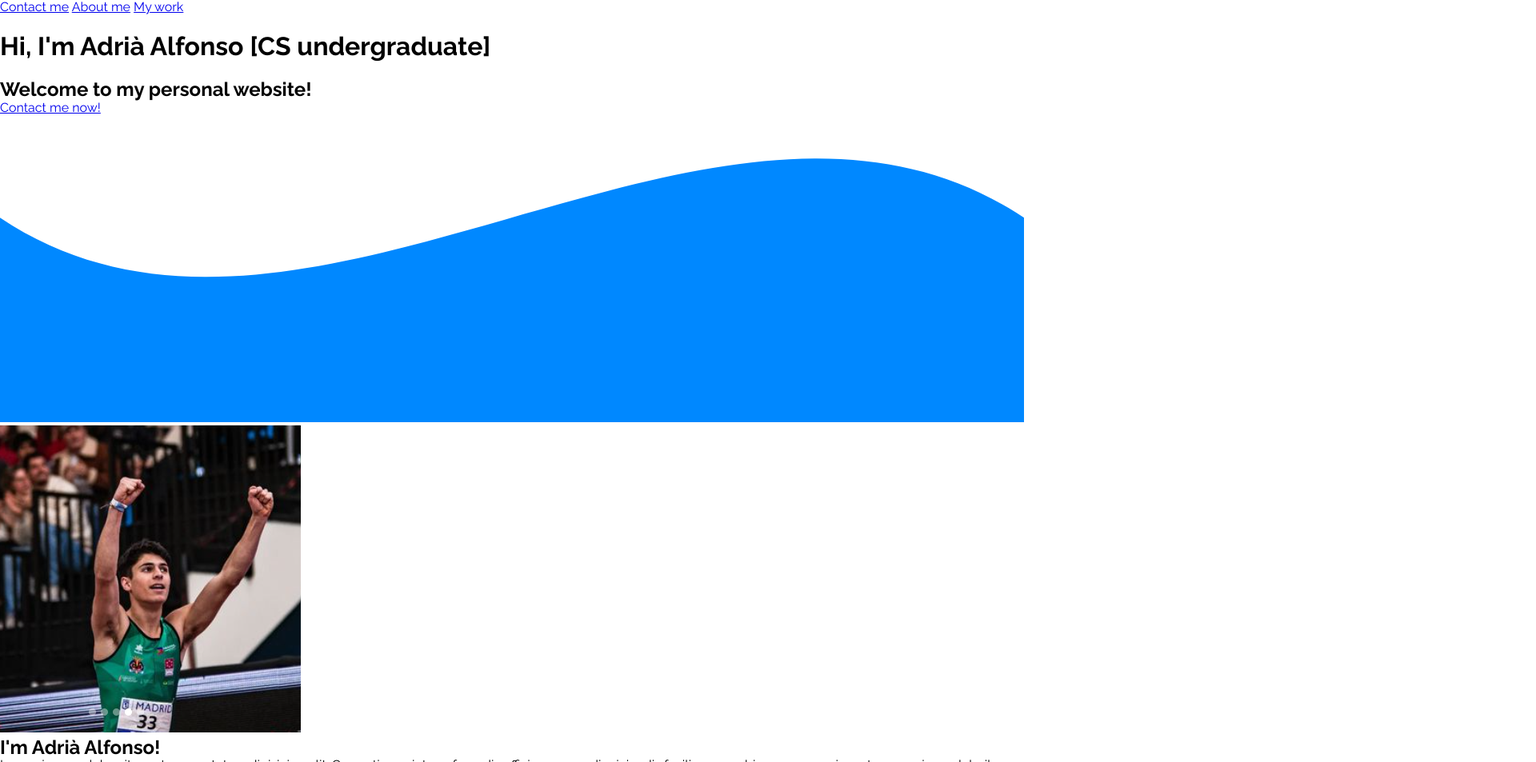
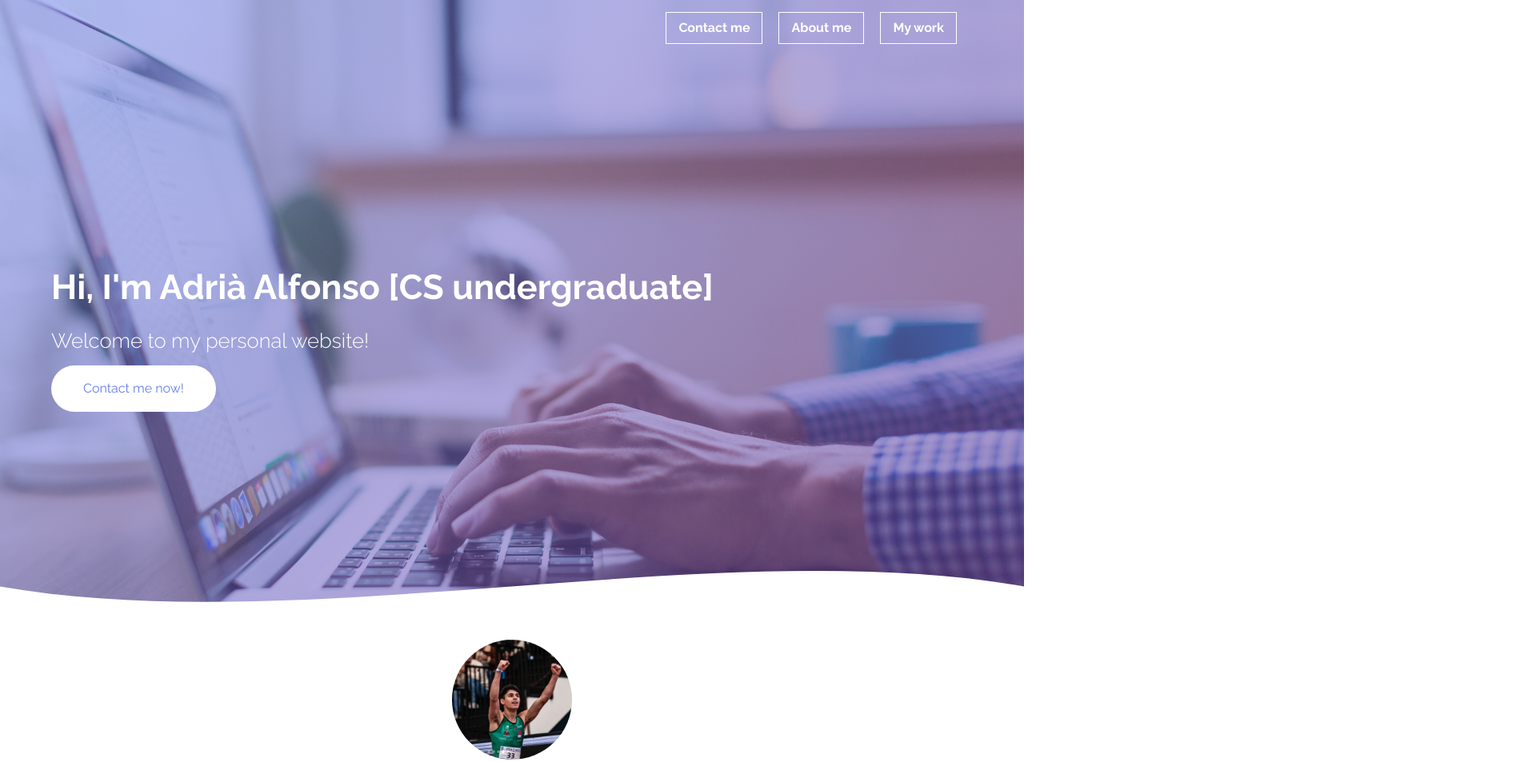
Before and after one commit to AdriAlfonso/My-Personal-Website, a plain HTML site: page index.html in a window 1280 px wide. Shown: the top 953 px of the page at 80% size, 1920 px wide, since content can reach past the window. Drawn offline with Linux system fonts and the light colour scheme.

Commit message:
Welcome section done (hero class css)

```diff
--- a/css/styles.css
+++ b/css/styles.css
@@ -1,5 +1,120 @@
 @import url('https://fonts.googleapis.com/css2?family=Raleway:wght@300;400;700&display=swap');
+
+:root{
+    --background: linear-gradient(135deg, #667eea7e 0%, #764ba298 100%);
+    --color-primary: #667eea;
+    --color-secondary: #764ba2;
+    --button-padding: 20px 40px;
+}
 
 body{
     font-family: 'Raleway', sans-serif;
 }
+
+.container{
+    width: 90%;
+    margin: 0 auto;
+    overflow: hidden;
+    padding: 80px 0;
+    max-width: 1200px;
+}
+
+.subtitle{
+    color: var(--color-primary);
+    font-size: 2.5rem;
+    margin-bottom: 35px;
+}
+
+.hero{
+    height: 100vh;
+    background-image: var(--background), url("../img/man_typing.jpg");
+    background-repeat: no-repeat;
+    background-size: cover;
+    background-attachment: fixed;
+    background-position: center;
+    position: relative;
+}
+
+.hero .container{
+    padding: 0;
+}
+
+.nav{
+    display: flex;
+    justify-content: flex-end;
+    height: 70px;
+    align-items: center;
+    font-weight: 700;
+}
+
+.nav--footer{
+    font-weight: 300;
+    justify-content: flex-start;
+}
+
+.nav__items{
+    color: white;
+    text-decoration: none;
+    margin-right: 20px;
+    padding: 10px 15px;
+    font-weight: inherit;
+}
+
+.nav__items--cta{
+    border: 1px solid white;
+}
+
+.nav__items--footer{
+    padding: 10px;
+}
+
+.hero__container{
+    display: flex;
+    height: calc(100vh - 70px);
+    align-items: center;
+    color: white;
+}
+
+.hero__texts{
+    width: 80%;
+    margin-bottom: 50px;
+}
+
+.hero__title{
+    font-size: 2.7rem;
+}
+
+.hero__subtitle{
+    font-size: 1.6rem;
+    font-weight: 300;
+    margin: 15px 0px;
+}
+
+.hero__cta{
+    display: inline-block;
+    background: white;
+    padding: var(--button-padding);
+    color: var(--color-primary);
+    border-radius: 50px;
+    text-decoration: none;
+}
+
+.hero__wave{
+    position: absolute;
+    bottom: 0;
+    left: 0;
+    width: 100%;
+    height: 100px;
+}
+
+.presentation{
+    padding-top: 0;
+    text-align: center;
+}
+
+.presentation__picture{
+    width: 150px;
+    height: 150px;
+    border-radius: 50%;
+    margin-bottom: 10px;
+}
--- a/index.html
+++ b/index.html
@@ -12,7 +12,7 @@
 
     <header class="hero">
         <div class="container">
-            <nav>
+            <nav class="nav">
                 <a href="#" class="nav__items nav__items--cta">Contact me</a>
                 <a href="#" class="nav__items nav__items--cta">About me</a>
                 <a href="#" class="nav__items nav__items--cta">My work</a>
@@ -25,7 +25,7 @@
                 </div>
             </section>
         </div>
-        <div class= "hero__wave" style="overflow: hidden;" ><svg viewBox="0 0 500 150" preserveAspectRatio="none" style="height: 100%; width: 100%;"><path d="M0.00,50.10 C150.00,150.33 349.20,-50.10 500.00,50.10 L500.00,150.33 L0.00,150.33 Z" style="stroke: none; fill: #08f;"></path></svg></div>
+        <div class= "hero__wave" style="overflow: hidden;" ><svg viewBox="0 0 500 150" preserveAspectRatio="none" style="height: 100%; width: 100%;"><path d="M0.00,50.10 C150.00,150.33 349.20,-50.10 500.00,50.10 L500.00,150.33 L0.00,150.33 Z" style="stroke: none; fill: #fff;"></path></svg></div>
     </header>
     <main>
         <section class="presentation container">
```
